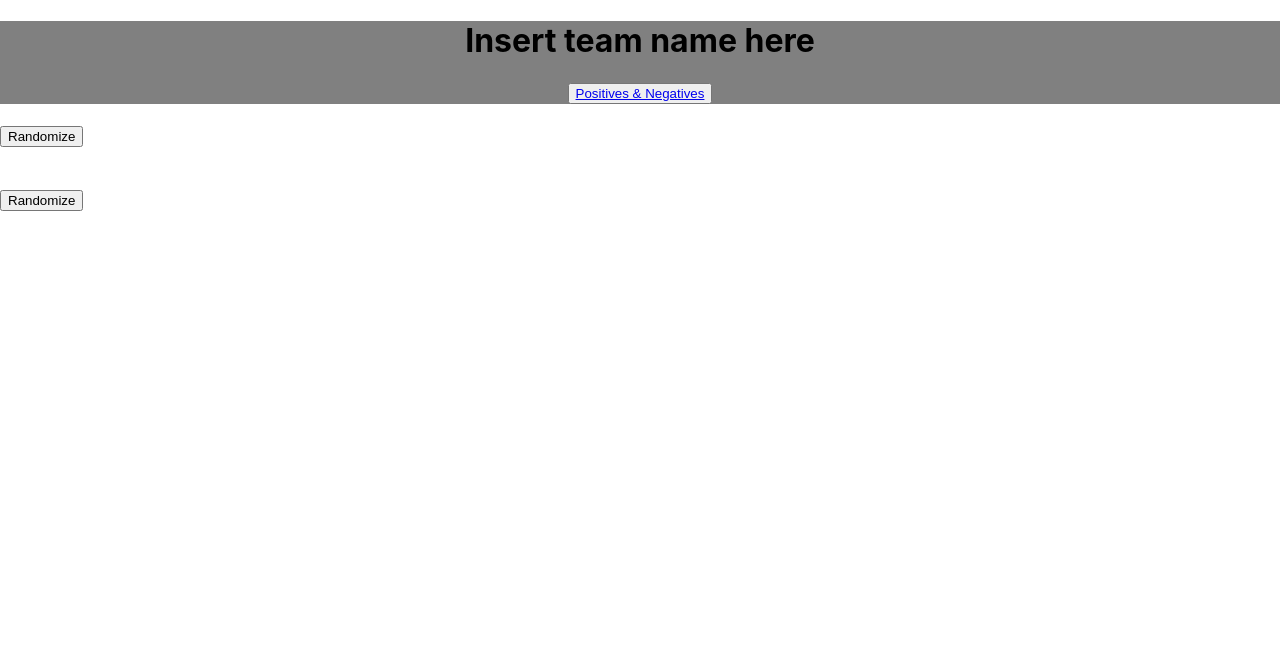
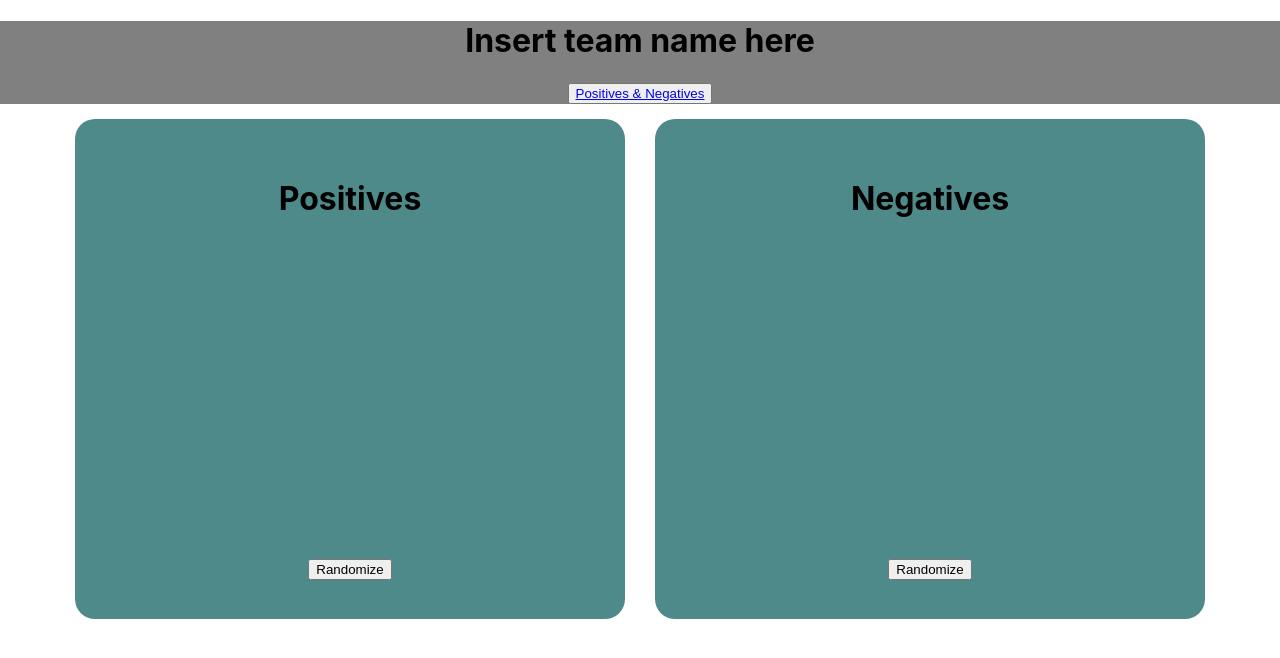
Before and after one commit to b-bence/my_week, a React (Create React App) app: page /positives in a window 1280 px wide. Shown: the top 658 px of the page. Built offline with nearby package versions, Linux system fonts and the light colour scheme.

Commit message:
positives and negatives are shown in one div next to each other  at the appropriate route.

```diff
--- a/src/App.js
+++ b/src/App.js
@@ -1,32 +1,25 @@
 import React from 'react'
 import Header from './components/Header'
 import { BrowserRouter as Router, Route } from 'react-router-dom'
-import PositiveList from './components/PositiveList'
-import NegativeList from './components/NegativeList'
-import {Positives} from './components/PositivesContext'
-import {Negatives} from './components/NegativesContext'
+import PositivesAndNegatives from './components/PositivesAndNegatives'
 
 const App = () => {
   return (
     <Router>
-      <Positives>
-        <Negatives>
-        <div className="App">
+        <div style={mainDivStyle}className="App">
           <Header></Header>
           <Route path="/positives">
-            <div>
-            <PositiveList></PositiveList>
-            <br></br>
-            <NegativeList></NegativeList>
-
-            </div>
+            <PositivesAndNegatives/>
 
           </Route>
         </div>
-        </Negatives>
-      </Positives>
     </Router>
   );
 }
 
+const mainDivStyle={
+  alignItems: "center",
+  justifyContent: 'center'
+}
+
 export default App;
--- /dev/null
+++ b/src/components/BulletPointDiv.js
@@ -0,0 +1,14 @@
+import styled from 'styled-components'
+
+
+export default styled.div`
+    height: 500px;
+    width: 550px;
+    background-color: #4f8a8b;
+    border-radius: 20px;
+    display: flex;
+    justify-content: center;
+    align-items: center;
+    flex-direction: column;
+    margin: 15px;
+    `
--- a/src/components/NegativeList.js
+++ b/src/components/NegativeList.js
@@ -1,5 +1,6 @@
 import React, {useState, useContext} from 'react'
 import {NegativesContext} from './NegativesContext'
+import BulletPointDiv from './BulletPointDiv'
 
 const NegativeList = () => {
     const [values] = useContext(NegativesContext)
@@ -28,13 +29,19 @@ const NegativeList = () => {
     }
 
     return (
-        <div>
-            <h1>{firstValue}</h1>
-            <h1>{secondValue}</h1>
-            <h1>{thirdValue}</h1>
-            <button onClick={randomize}>Randomize</button>
-        </div>
+        <BulletPointDiv>
+            <div style={{height: "20%"}}><h1>Negatives</h1></div>
+            <div style={{height: "60%"}}>
+                <h2>{firstValue}</h2>
+                <h2>{secondValue}</h2>
+                <h2>{thirdValue}</h2>
+            </div>
+            <div>
+                <button onClick={randomize}>Randomize</button>
+            </div>
+        </BulletPointDiv>
     )
 }
 
+
 export default NegativeList
--- a/src/components/PositiveList.js
+++ b/src/components/PositiveList.js
@@ -1,5 +1,6 @@
 import React, {useState, useContext} from 'react'
 import {PositivesContext} from './PositivesContext'
+import BulletPointDiv from './BulletPointDiv'
 
 const PositiveList = () => {
     const [values] = useContext(PositivesContext)
@@ -28,13 +29,20 @@ const PositiveList = () => {
     }
 
     return (
-        <div>
-            <h1>{firstValue}</h1>
-            <h1>{secondValue}</h1>
-            <h1>{thirdValue}</h1>
-            <button onClick={randomize}>Randomize</button>
-        </div>
+        <BulletPointDiv>
+            <div style={{height: "20%"}}><h1>Positives</h1></div>
+            <div style={{height: "60%"}}>
+                <h2>{firstValue}</h2>
+                <h2>{secondValue}</h2>
+                <h2>{thirdValue}</h2>
+            </div>
+            <div>
+                <button onClick={randomize}>Randomize</button>
+            </div>
+
+        </BulletPointDiv>
     )
 }
 
+
 export default PositiveList
--- a/src/components/PositivesAndNegatives.js
+++ b/src/components/PositivesAndNegatives.js
@@ -0,0 +1,36 @@
+import React from 'react'
+import PositiveList from './PositiveList'
+import NegativeList from './NegativeList'
+import {Positives} from './PositivesContext'
+import {Negatives} from './NegativesContext'
+import styled from 'styled-components'
+
+
+const ContainerDiv = styled.div`
+    width: 100%;
+    margin: 0 auto;
+    display: inline-flex;
+    flex-wrap: wrap;
+    justify-content: center;
+    align-items: center;`
+
+const PositivesAndNegatives = props =>{
+
+    return(
+        <Positives>
+            <Negatives>
+
+            <ContainerDiv>
+            <PositiveList></PositiveList>
+            <NegativeList></NegativeList>
+
+            </ContainerDiv>
+
+            </Negatives>
+        </Positives>
+
+    )
+}
+
+
+export default PositivesAndNegatives
```
